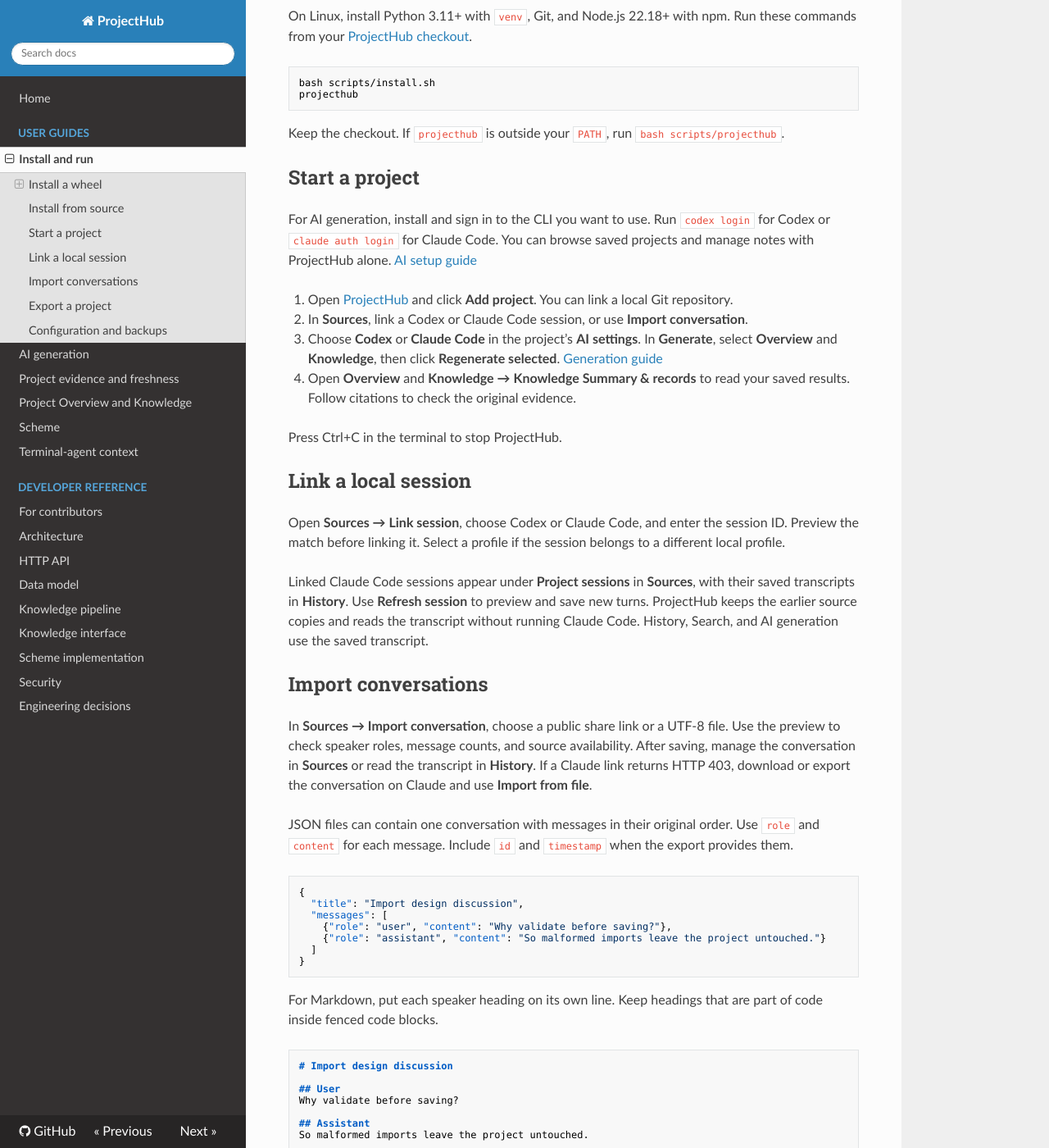
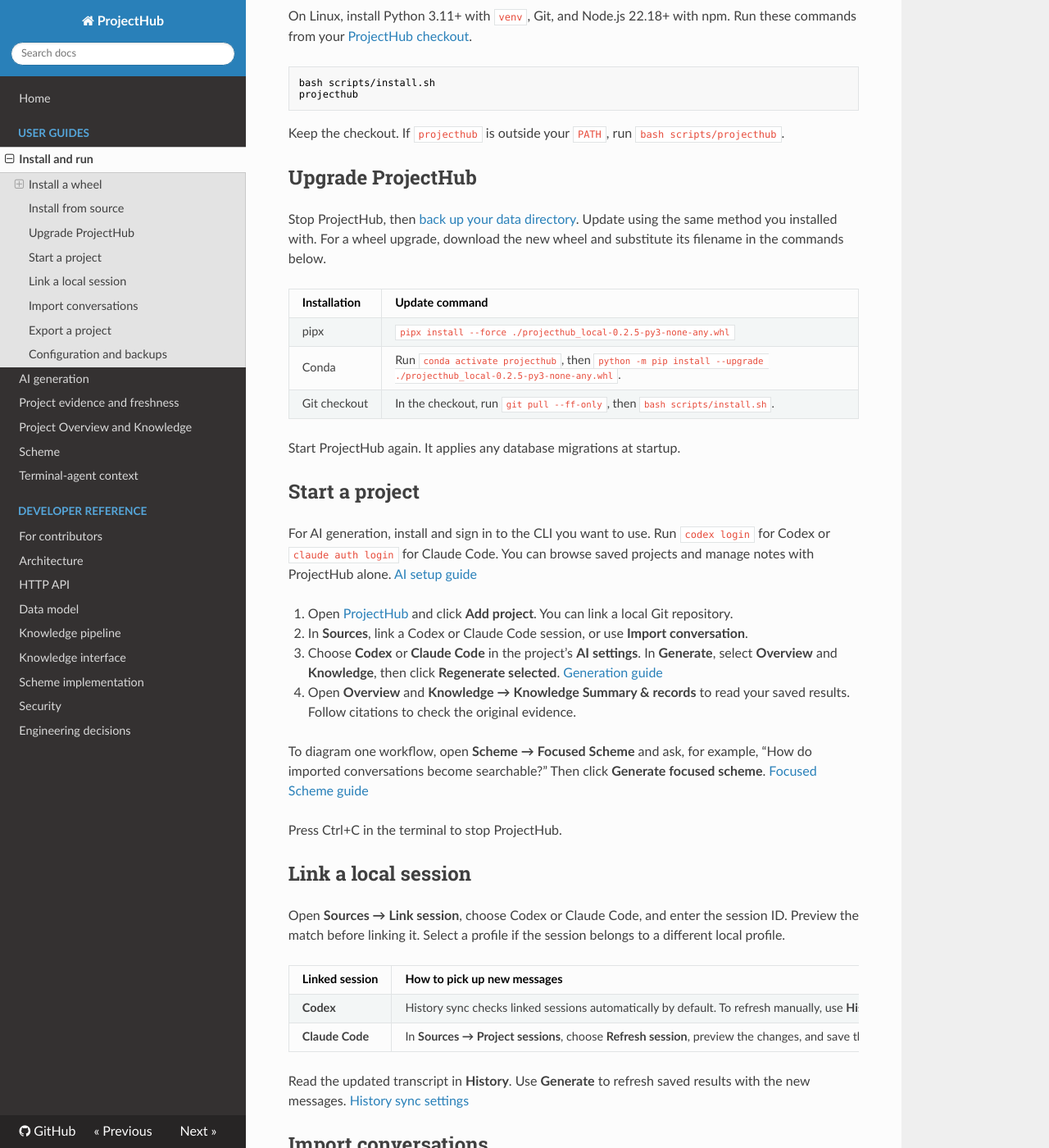
Before and after one commit to avnikonenko/ProjectHub, an MkDocs documentation site: the page built from docs/GETTING_STARTED.md, in a window 1280 px wide and 1400 px high, scrolled down 821 px. Shown: the whole window at 82% size. Built offline with MkDocs 1.6.1, drawn with Linux system fonts in a browser that asks for light colours; nearby versions of some CDN libraries; some of the changed text lies outside the part shown.

Commit message:
Document upgrades, session refresh, and Focused Scheme

```diff
--- a/docs/GETTING_STARTED.md
+++ b/docs/GETTING_STARTED.md
@@ -45,6 +45,20 @@ projecthub
 
 Keep the checkout. If `projecthub` is outside your `PATH`, run `bash scripts/projecthub`.
 
+## Upgrade ProjectHub
+
+Stop ProjectHub, then [back up your data directory](#configuration-and-backups).
+Update using the same method you installed with. For a wheel upgrade, download
+the new wheel and substitute its filename in the commands below.
+
+| Installation | Update command |
+| --- | --- |
+| pipx | `pipx install --force ./projecthub_local-0.2.5-py3-none-any.whl` |
+| Conda | Run `conda activate projecthub`, then `python -m pip install --upgrade ./projecthub_local-0.2.5-py3-none-any.whl`. |
+| Git checkout | In the checkout, run `git pull --ff-only`, then `bash scripts/install.sh`. |
+
+Start ProjectHub again. It applies any database migrations at startup.
+
 ## Start a project
 
 For AI generation, install and sign in to the CLI you want to use. Run
@@ -56,6 +70,10 @@ saved projects and manage notes with ProjectHub alone. [AI setup guide](AI_GENER
 3. Choose **Codex** or **Claude Code** in the project’s **AI settings**. In **Generate**, select **Overview** and **Knowledge**, then click **Regenerate selected**. [Generation guide](AI_GENERATION.md)
 4. Open **Overview** and **Knowledge → Knowledge Summary & records** to read your saved results. Follow citations to check the original evidence.
 
+To diagram one workflow, open **Scheme → Focused Scheme** and ask, for example,
+“How do imported conversations become searchable?” Then click **Generate focused
+scheme**. [Focused Scheme guide](SCHEME.md#focused-scheme)
+
 Press Ctrl+C in the terminal to stop ProjectHub.
 
 ## Link a local session
@@ -64,11 +82,13 @@ Open **Sources → Link session**, choose Codex or Claude Code, and enter the
 session ID. Preview the match before linking it. Select a profile if the
 session belongs to a different local profile.
 
-Linked Claude Code sessions appear under **Project sessions** in **Sources**,
-with their saved transcripts in **History**. Use **Refresh session** to
-preview and save new turns. ProjectHub
-keeps the earlier source copies and reads the transcript without running Claude
-Code. History, Search, and AI generation use the saved transcript.
+| Linked session | How to pick up new messages |
+| --- | --- |
+| **Codex** | History sync checks linked sessions automatically by default. To refresh manually, use **History → Source details → Refresh Codex index**. |
+| **Claude Code** | In **Sources → Project sessions**, choose **Refresh session**, preview the changes, and save the update. Earlier source copies remain available. |
+
+Read the updated transcript in **History**. Use **Generate** to refresh saved
+results with the new messages. [History sync settings](AI_GENERATION.md#history-sync)
 
 ## Import conversations
 
@@ -110,9 +130,11 @@ Open **Export project** in the project header and choose a format.
 - **JSON file.** Download the structured project records as a standalone file.
   This option is also available in Notes.
 
-Export uses saved data and runs without AI.
+Export uses saved data and runs without AI. Both formats can contain original
+conversation text and source files, so review the contents before sharing.
+For a backup you can restore as a workspace, copy the application data directory.
 
 ## Configuration and backups
 
 - **Settings.** Run `projecthub config` for the file path. The default is `~/.config/projecthub/config.toml`. Environment variables take precedence at startup. Restart after file edits. [Example configuration](https://github.com/avnikonenko/ProjectHub/blob/main/config.example.toml)
-- **Backups.** Source and wheel installations default to `~/.local/share/projecthub`. Back up that directory to preserve history, notes, and tasks.
+- **Backups.** Stop ProjectHub before copying its data directory. Source and wheel installations default to `~/.local/share/projecthub`. Copy the whole directory to preserve saved results, conversations, notes, TODOs, and local files. Copy your configuration file separately to keep those settings too.
```
Also changed, not shown: README.md (+2 -0 lines), docs/README.md (+1 -0 lines).
